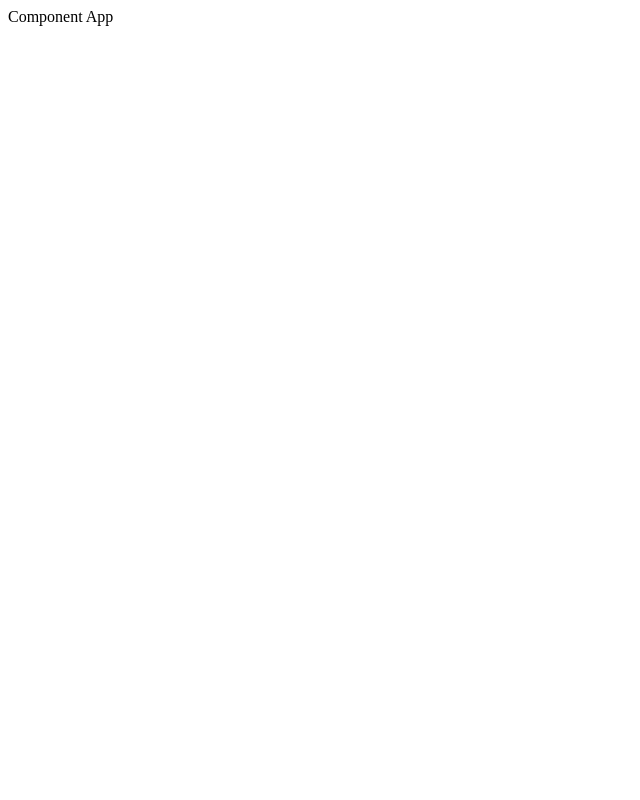
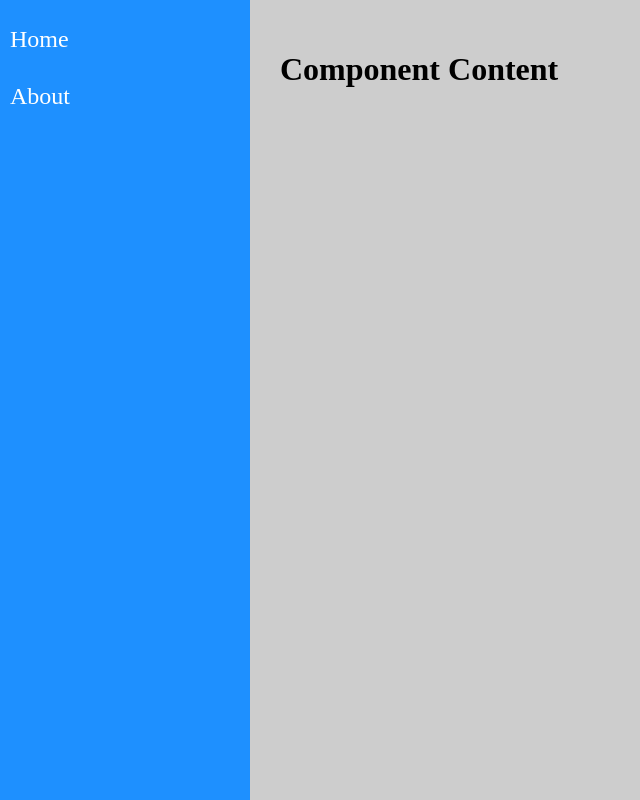
Before and after one commit to Ricardo-Lucena-Clear/React-Router, a React (Create React App) app: page / in a window 1280 px wide. Shown: the whole page, without its empty margins (0-640 px from the left). Built offline with nearby package versions, Linux system fonts and the light colour scheme.

Commit message:
Applying Style

```diff
--- /dev/null
+++ b/src/components/layout/Content.css
@@ -0,0 +1,6 @@
+.Content {
+    display: flex;
+    flex-grow: 1;
+    background-color: #cdcdcd;
+    padding: 30px;
+}
--- a/src/components/layout/Content.jsx
+++ b/src/components/layout/Content.jsx
@@ -3,7 +3,7 @@
 
 const Content = props => (
     <main className="Content">
-        Component Content
+       <h1>Component Content</h1>
     </main>
 )
 
--- a/src/components/layout/Menu.css
+++ b/src/components/layout/Menu.css
@@ -1,3 +1,33 @@
 .Menu {
+    display: flex;
+    flex-basis: 250px;
 
+    background-color: dodgerblue;
 }
+
+.Menu nav {
+    flex-grow: 1;
+}
+
+.Menu ul {
+    list-style: none;
+    padding: 0;
+}
+
+.Menu li {
+    display: flex;
+}
+
+.Menu li a {
+    flex: 1;
+    padding: 10px;
+    margin-bottom: 10px;
+
+    text-decoration: none;
+    color: #fff;
+    font-size: 1.5rem;
+}
+
+.Menu li a:hover {
+    background-color: #00000040;
+}
--- a/src/components/layout/Menu.jsx
+++ b/src/components/layout/Menu.jsx
@@ -3,7 +3,16 @@
 
 const Menu = props => (
     <aside className="Menu">
-        Component Menu
+      <nav>
+            <ul>
+                <li>
+                    <a href="/">Home</a>
+                </li>
+                <li>
+                    <a href="/">About</a>
+                </li>
+            </ul>
+        </nav>
     </aside>
 )
 
--- /dev/null
+++ b/src/index.css
@@ -0,0 +1,3 @@
+body {
+    margin: 0;
+}
--- a/src/index.js
+++ b/src/index.js
@@ -1,6 +1,7 @@
 import ReactDOM from "react-dom";
 import React from "react";
 import App from "./views/App";
+import "./index.css";
 
 ReactDOM.render(
     <App></App>,
--- a/src/views/App.css
+++ b/src/views/App.css
@@ -1,3 +1,4 @@
 .App {
-
+    display: flex;
+    height: 100vh;
 }
--- a/src/views/App.jsx
+++ b/src/views/App.jsx
@@ -1,9 +1,12 @@
 import "./App.css";
 import React from "react";
+import Menu from "../components/layout/Menu";
+import Content from "../components/layout/Content";
 
 const App = props => (
     <div className="App">
-        Component App
+          <Menu></Menu>
+        <Content></Content>
     </div>
 )
 
```
